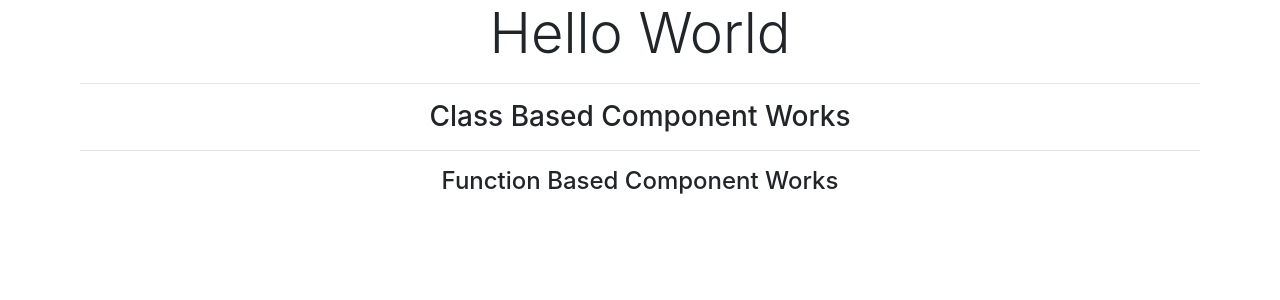
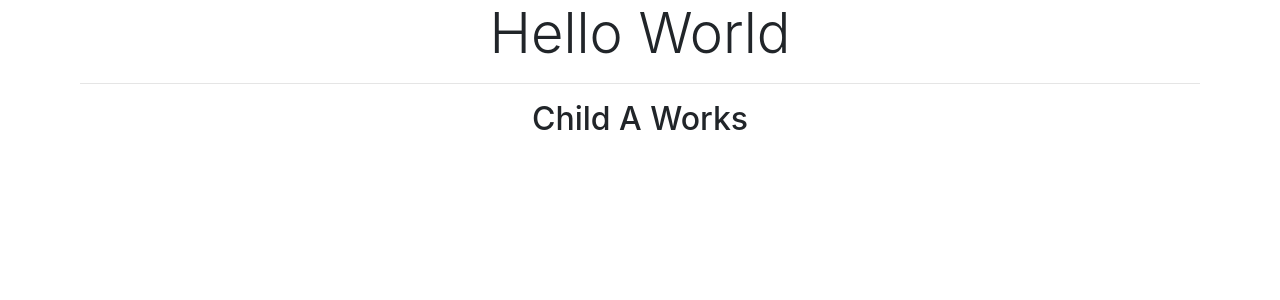
Before and after one commit to Manav15/Notes-App-React, a React (Create React App) app: page / in a window 1280 px wide. Shown: the top 300 px of the page. Built offline with nearby package versions, Linux system fonts and the light colour scheme.

Commit message:
Props Intro

```diff
--- a/src/App.js
+++ b/src/App.js
@@ -3,15 +3,19 @@ import './App.css';
 import '../node_modules/bootstrap/dist/css/bootstrap.min.css';
 import ClassBasedCompDemo from './components/Types/ClassBasedCompDemo';
 import FunctionBasedCompDemo from './components/Types/FunctionBasedCompDemo';
+import Parent from './components/CmpCommunication/Parent';
 
 function App() {
   return (
     <div className="App">
       <h1 className="display-4">Hello World</h1>
       <hr />
+      <Parent />
+      {/* <hr />
       <ClassBasedCompDemo />
       <hr/>
       <FunctionBasedCompDemo />
+      */}
     </div>
   );
 }
--- /dev/null
+++ b/src/components/CmpCommunication/ChildA.js
@@ -0,0 +1,12 @@
+import React from 'react';
+
+const ChildA = (props) => {
+    console.log(props)
+    return (
+        <div>
+            <h2>Child A Works</h2>
+        </div>
+    );
+}
+
+export default ChildA;
--- /dev/null
+++ b/src/components/CmpCommunication/Parent.js
@@ -0,0 +1,14 @@
+import React, { Component } from 'react';
+import ChildA from './ChildA';
+
+class Parent extends Component {
+    render() {
+        return (
+            <div>
+                <ChildA name = "foo" />
+            </div>
+        );
+    }
+}
+
+export default Parent;
```
Also changed, not shown: 1 other file (tests, documents, lock files or other folders).
